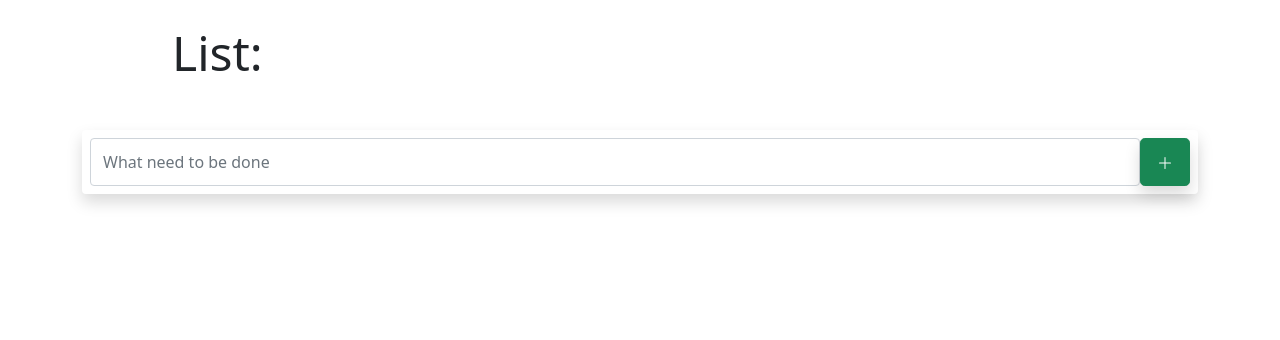
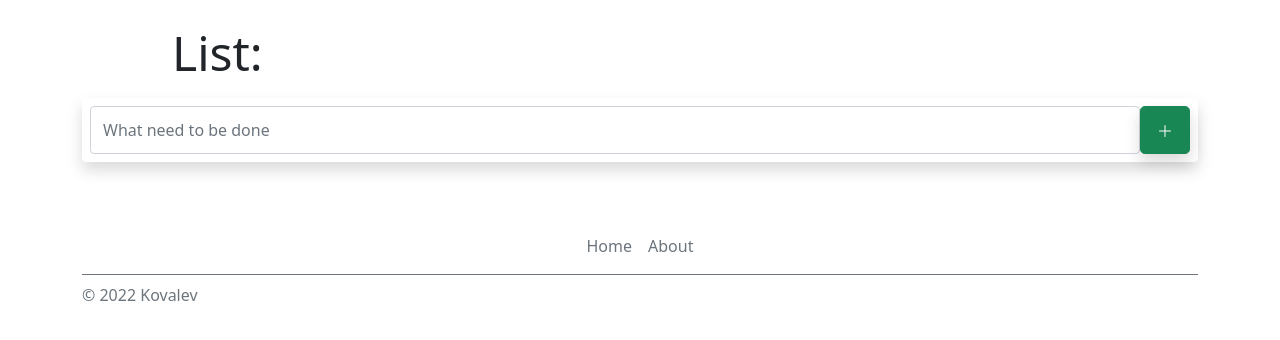
Before and after one commit to teasec4/ToDoAppDjango, a Django app: template todolist/templates/index.html in a window 1280 px wide. Shown: the part 56-396 px from the top of the page. Run offline with Django 4.2, Linux system fonts and the light colour scheme; the template is opened without the code that fills it, so the values that code supplies are empty; parts of the project's set-up code (start-up, migrations or seed data) failed here and were passed over.

Commit message:
Add files via upload

```diff
--- a/todolist/templates/index.html
+++ b/todolist/templates/index.html
@@ -34,7 +34,7 @@
 </div>
 
 
-<div class="container mt-1 mb-5">
+<div class="container mt-1">
     <div>
         {% if messages %}
             {% for message in messages %}
@@ -120,7 +120,7 @@
 </div>
 
 
-<div class="container">
+<div class="container mt-3">
     <div class="container-fluid  shadow p-2 rounded">
             <form method="POST" class="d-flex">
                 {% csrf_token %}
@@ -136,6 +136,21 @@
         </div>
 </div>
 
+<div class="container mt-5">
+        <footer class="py-3">
+            <ul class="nav justify-content-center border-bottom border-secondary pb-2">
+                <li class="nav-item"><a href="#" class="nav-link px-2 text-muted">Home</a></li>
+                <li class="nav-item"><a href="#" class="nav-link px-2 text-muted">About</a></li>
+
+            </ul>
+            <div class="pt-2">
+                <p class="text-muted">&copy; 2022 Kovalev</p>
+
+            </div>
+
+        </footer>
+    </div>
+
 
 <script src="https://cdn.jsdelivr.net/npm/bootstrap@5.1.3/dist/js/bootstrap.bundle.min.js"
         integrity="sha384-ka7Sk0Gln4gmtz2MlQnikT1wXgYsOg+OMhuP+IlRH9sENBO0LRn5q+8nbTov4+1p"
```
Also changed, not shown: todolist/templates/edit.html (+25 -14 lines).
